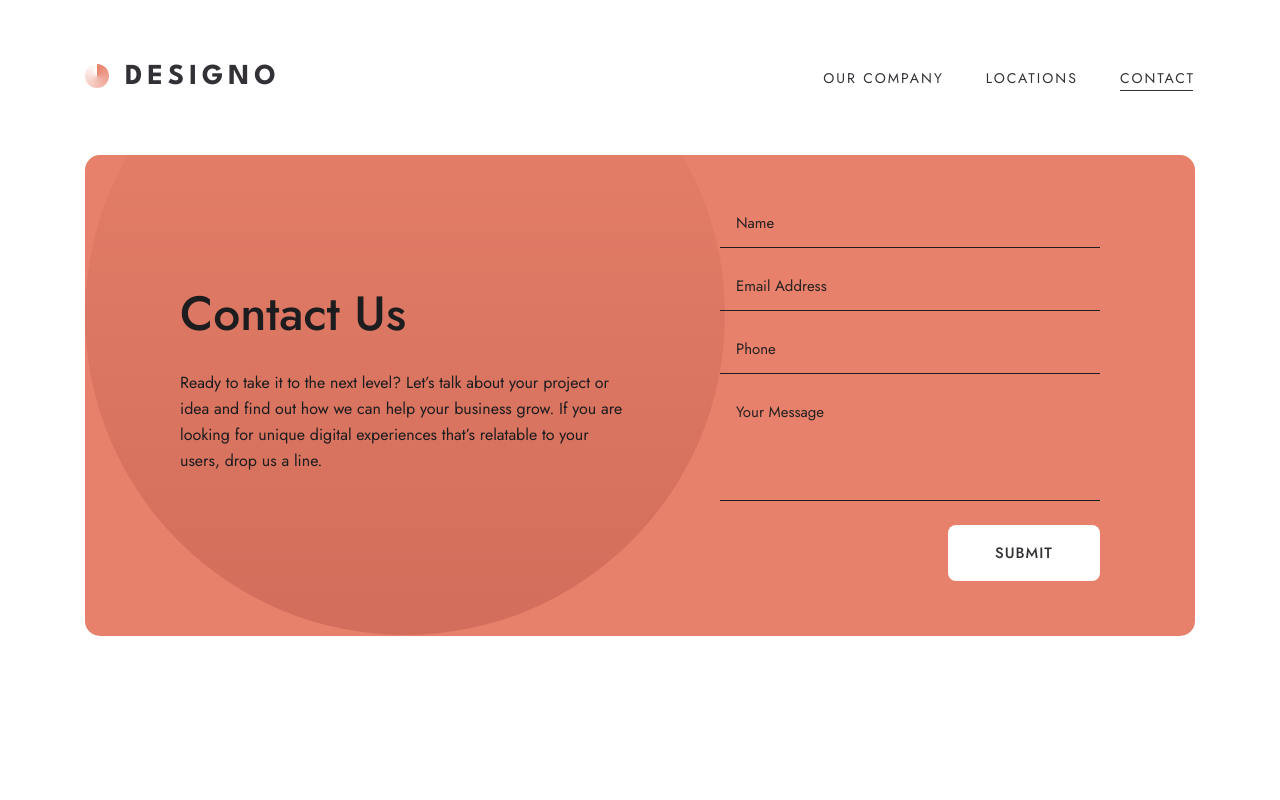
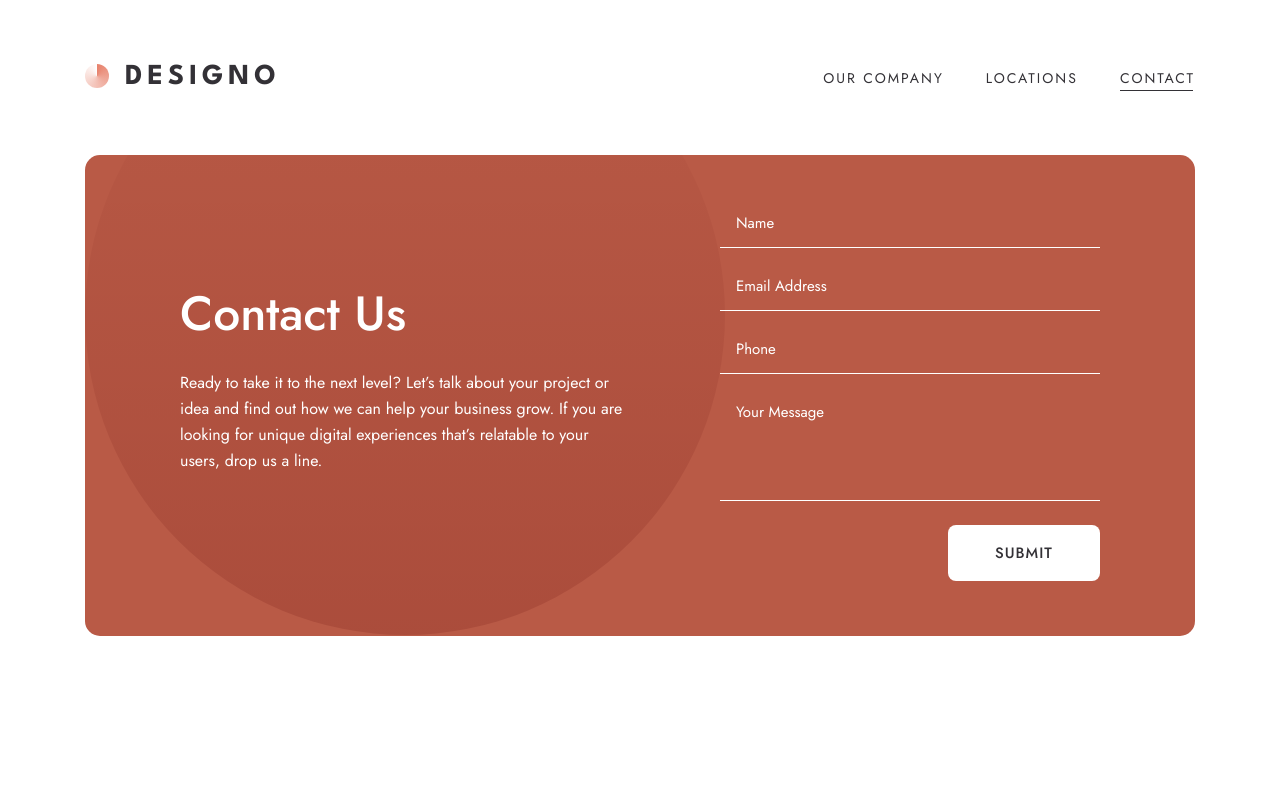
Before and after one commit to MrBlackvanta/designo-multi-page-website, a Next.js app: page /contact in a window 1280 px wide. Shown: the top 800 px of the page. Built offline with nearby package versions, Linux system fonts and the light colour scheme.

Commit message:
feat: update color scheme to use 'peach-band' for improved contrast in UI components

```diff
--- a/src/app/globals.css
+++ b/src/app/globals.css
@@ -3,6 +3,7 @@
 
 @theme {
   --color-peach: #e7816b;
+  --color-peach-band: #b95a46;
   --color-peach-light: #ffad9b;
   --color-peach-pale: #fdf3f0;
   --color-peach-ink: #cb3f21;
--- a/src/components/sections/about-hero.tsx
+++ b/src/components/sections/about-hero.tsx
@@ -9,7 +9,7 @@ export default function AboutHero() {
     <section className="md:v-container relative">
       <div className="bg-light-grey/50 pointer-events-none absolute top-80 left-0 -z-10 hidden h-148.5 w-251.5 rounded-full rounded-bl-none lg:block" />
 
-      <div className="bg-peach md:rounded-card relative isolate overflow-clip text-center text-black lg:flex lg:flex-row-reverse lg:text-left">
+      <div className="bg-peach-band md:rounded-card relative isolate overflow-clip text-center text-white lg:flex lg:flex-row-reverse lg:text-left">
         <picture className="pointer-events-none absolute top-45 right-0 -z-10 h-236.5 w-219 md:-top-27.25 md:right-auto md:-left-30.5 md:size-160 lg:top-auto lg:bottom-0 lg:left-0">
           <source media="(min-width: 48rem)" srcSet={wash.src} />
           <img
--- a/src/components/sections/call-to-action.tsx
+++ b/src/components/sections/call-to-action.tsx
@@ -8,7 +8,7 @@ export default function CallToAction() {
       aria-labelledby="cta-heading"
       className="v-container relative z-10 -mb-47.25 md:-mb-21.5 lg:-mb-18"
     >
-      <div className="bg-peach rounded-card relative isolate overflow-clip px-6 py-16 text-center text-black md:px-14.5 md:py-14.25 lg:flex lg:items-center lg:justify-between lg:px-23.75 lg:py-18 lg:text-left">
+      <div className="bg-peach-band rounded-card relative isolate overflow-clip px-6 py-16 text-center text-white md:px-14.5 md:py-14.25 lg:flex lg:items-center lg:justify-between lg:px-23.75 lg:py-18 lg:text-left">
         <img
           src={wash.src}
           alt=""
--- a/src/components/sections/contact-hero.tsx
+++ b/src/components/sections/contact-hero.tsx
@@ -5,7 +5,7 @@ import { ContactForm } from "@/components/ui";
 export default function ContactHero() {
   return (
     <section className="md:v-container">
-      <div className="bg-peach md:rounded-card relative isolate overflow-clip px-6 py-18 text-center text-black md:px-14.5 md:py-17.75 md:text-left lg:flex lg:px-23.75 lg:py-13.75">
+      <div className="bg-peach-band md:rounded-card relative isolate overflow-clip px-6 py-18 text-center text-white md:px-14.5 md:py-17.75 md:text-left lg:flex lg:px-23.75 lg:py-13.75">
         <picture className="pointer-events-none absolute top-0 -left-23 -z-10 h-247.5 w-219 md:-top-20.75 md:-left-30.5 md:size-160 lg:-top-40 lg:left-0">
           <source media="(min-width: 48rem)" srcSet={wash.src} />
           <img
--- a/src/components/sections/home-hero.tsx
+++ b/src/components/sections/home-hero.tsx
@@ -6,7 +6,7 @@ export default function HomeHero() {
     <section className="md:v-container relative">
       <div className="bg-light-grey/50 pointer-events-none absolute top-80 left-0 -z-10 hidden h-148.5 w-251.5 rounded-full rounded-bl-none lg:block" />
 
-      <div className="bg-peach md:rounded-card relative isolate min-h-210.75 overflow-clip px-6 pt-20 text-center text-black md:px-14.5 md:pt-15 lg:flex lg:min-h-160 lg:items-center lg:px-23.75 lg:pt-0 lg:text-left">
+      <div className="bg-peach-band md:rounded-card relative isolate min-h-210.75 overflow-clip px-6 pt-20 text-center text-white md:px-14.5 md:pt-15 lg:flex lg:min-h-160 lg:items-center lg:px-23.75 lg:pt-0 lg:text-left">
         <div className="from-wash/0 to-wash/15 pointer-events-none absolute inset-y-0 left-0 -z-10 my-auto size-160 rounded-full bg-linear-to-t/srgb md:-right-30.5 md:left-auto lg:right-0" />
 
         <img
--- a/src/components/sections/service-intro.tsx
+++ b/src/components/sections/service-intro.tsx
@@ -27,7 +27,7 @@ export default function ServiceIntro({ service }: ServiceIntroProps) {
     <section className="md:v-container relative">
       <div className="bg-light-grey/50 pointer-events-none absolute top-31.5 left-0 -z-10 hidden h-148.5 w-251.5 rounded-full rounded-bl-none lg:block" />
 
-      <div className="bg-peach md:rounded-card relative isolate flex min-h-80 flex-col justify-center overflow-clip px-6 text-center text-black md:min-h-63">
+      <div className="bg-peach-band md:rounded-card relative isolate flex min-h-80 flex-col justify-center overflow-clip px-6 text-center text-white md:min-h-63">
         <picture
           className={cn(
             "v-drift pointer-events-none absolute top-0 right-0 -z-10 h-146 w-219 md:inset-y-0 md:right-auto md:-left-5.25 md:my-auto",
--- a/src/components/ui/button.tsx
+++ b/src/components/ui/button.tsx
@@ -5,8 +5,8 @@ import type { ReactNode } from "react";
 type ButtonGround = "light" | "dark";
 
 const grounds: Record<ButtonGround, string> = {
-  light: "bg-peach",
-  dark: "bg-white",
+  light: "bg-peach v-focus",
+  dark: "bg-white v-focus-on-dark",
 };
 
 type SharedProps = {
@@ -26,7 +26,7 @@ export default function Button({
   children,
 }: ButtonProps) {
   const shape = cn(
-    "v-focus text-button text-dark-grey rounded-button hover:bg-peach-light flex h-14 w-38 items-center justify-center font-medium uppercase motion-safe:transition-colors",
+    "text-button text-dark-grey rounded-button hover:bg-peach-light flex h-14 w-38 items-center justify-center font-medium uppercase motion-safe:transition-colors",
     grounds[ground],
     className,
   );
--- a/src/components/ui/field.tsx
+++ b/src/components/ui/field.tsx
@@ -49,13 +49,13 @@ export default function Field({
     "aria-invalid": error ? true : undefined,
     "aria-describedby": error ? errorId : undefined,
     className: cn(
-      "text-field placeholder:text-black/95 min-w-0 flex-1 bg-transparent p-0 focus-visible:outline-2 focus-visible:outline-offset-2 focus-visible:outline-transparent",
+      "text-field placeholder:text-white min-w-0 flex-1 bg-transparent p-0 focus-visible:outline-2 focus-visible:outline-offset-2 focus-visible:outline-transparent",
       multiline ? "h-22.5 resize-none" : "h-6.5",
     ),
   };
 
   return (
-    <div className="relative flex items-start ps-[4.2%] pe-2 pb-3 before:pointer-events-none before:absolute before:inset-x-0 before:-top-2 before:bottom-0 before:rounded-t-lg before:bg-transparent before:content-[''] after:absolute after:inset-x-0 after:bottom-0 after:h-px after:bg-black after:content-[''] focus-within:before:bg-white/15 focus-within:after:h-0.75 motion-safe:before:transition-colors motion-safe:after:transition-[height]">
+    <div className="relative flex items-start ps-[4.2%] pe-2 pb-3 before:pointer-events-none before:absolute before:inset-x-0 before:-top-2 before:bottom-0 before:rounded-t-lg before:bg-transparent before:content-[''] after:absolute after:inset-x-0 after:bottom-0 after:h-px after:bg-white after:content-[''] focus-within:before:bg-white/15 focus-within:after:h-0.75 motion-safe:before:transition-colors motion-safe:after:transition-[height]">
       <label htmlFor={id} className="sr-only">
         {label}
       </label>
```
